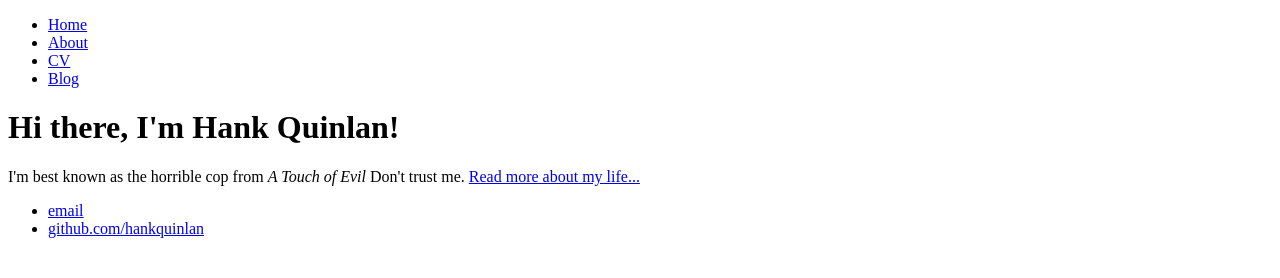
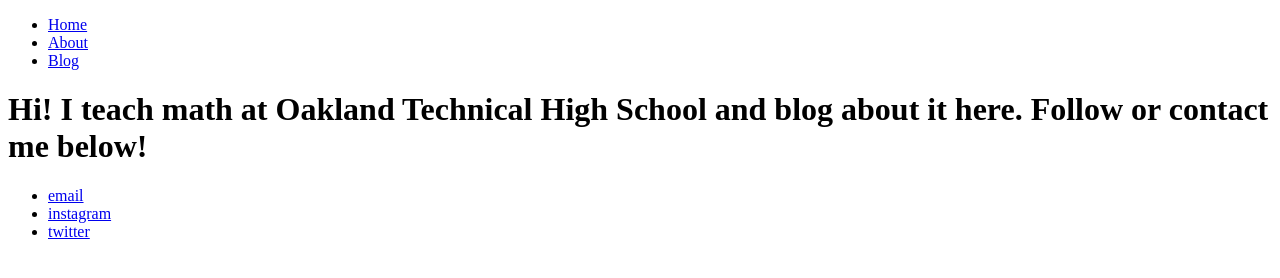
Before and after one commit to mrjimath/mrjimath-old, a plain HTML site: page index.html in a window 1280 px wide. Drawn offline with Linux system fonts and the light colour scheme.

Commit message:
Update index.html
Update 1

```diff
--- a/index.html
+++ b/index.html
@@ -8,20 +8,19 @@
     		<ul>
         		<li><a href="/">Home</a></li>
 	        	<li><a href="/about">About</a></li>
-        		<li><a href="/cv">CV</a></li>
         		<li><a href="/blog">Blog</a></li>
     		</ul>
 		</nav>
 		<div class="container">
     		<div class="blurb">
-        		<h1>Hi there, I'm Hank Quinlan!</h1>
-				<p>I'm best known as the horrible cop from <em>A Touch of Evil</em> Don't trust me. <a href="/about">Read more about my life...</a></p>
+        		<h1>Hi! I teach math at Oakland Technical High School and blog about it here. Follow or contact me below!</h1>
     		</div><!-- /.blurb -->
 		</div><!-- /.container -->
 		<footer>
     		<ul>
-        		<li><a href="mailto:hankquinlanhub@gmail.com">email</a></li>
-        		<li><a href="https://github.com/hankquinlan">github.com/hankquinlan</a></li>
+        		<li><a href="mailto:kevinseanji@gmail.com">email</a></li>
+        		<li><a href="https://www.instagram.com/mrjimath/">instagram</a></li>
+        		<li><a href="https://www.twitter.com/mrjimath/">twitter</a></li>
 			</ul>
 		</footer>
 	</body>
```
